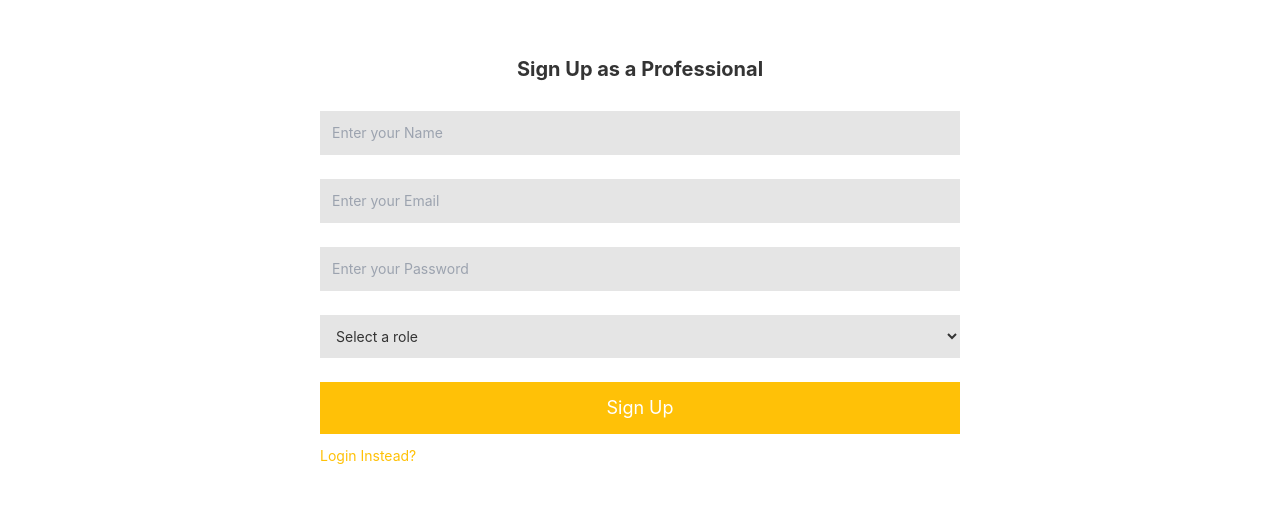
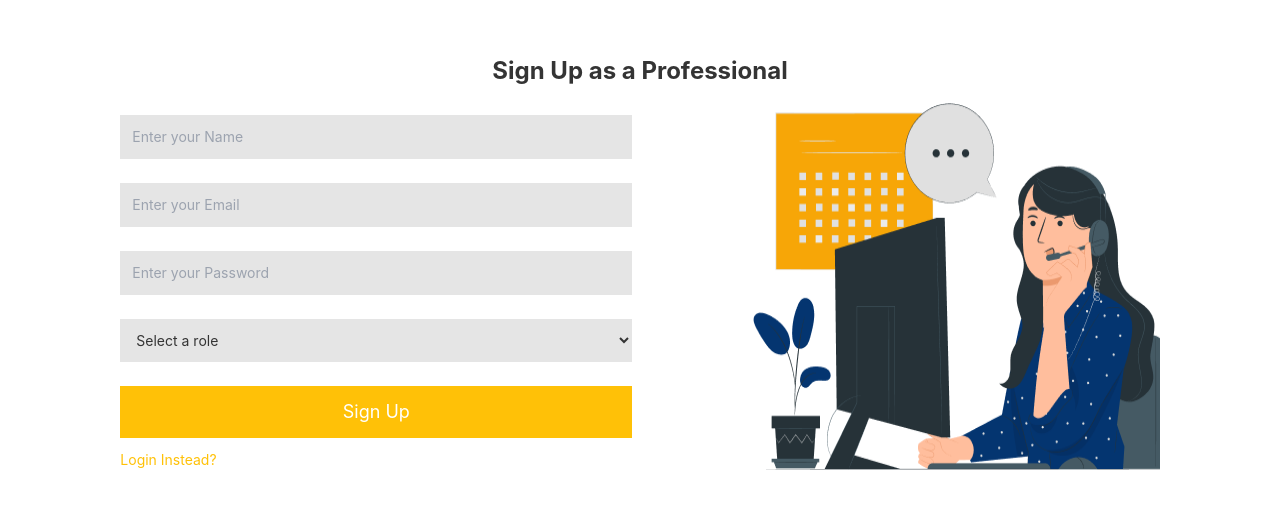
Before and after one commit to People-s-Power/citizen-plaint-admin, a Next.js app: page /professional/auth/signup in a window 1280 px wide. Shown: the part 105-614 px from the top of the page. Built offline with nearby package versions, Linux system fonts and the light colour scheme; what cookies-next would draw is missing.

Commit message:
password and layout

```diff
--- a/src/pages/professional/auth/index.jsx
+++ b/src/pages/professional/auth/index.jsx
@@ -39,8 +39,10 @@ const ProfAuth = () => {
     <Fragment>
       <title>CITIZEN PLAINT | Professional</title>
 
-      <div className="mx-auto lg:w-1/2 text-center lg:my-40">
-        <h1 className="my-4 font-bold text-xl">Login as a Professional</h1>
+      <div className="mx-auto text-center lg:my-40">
+        <h1 className="my-4 font-bold text-2xl">Login as a Professional</h1>
+        <div className="flex justify-evenly">
+          <div className="my-auto">
             <input
               type="text"
               className="p-3 w-full my-3 bg-[#E5E5E5]"
@@ -65,6 +67,9 @@ const ProfAuth = () => {
               <p className="text-left text-warning">Sign Up Instead</p>
             </Link>
           </div>
+          <img src="/images/assistant.png" alt="" />
+        </div>
+      </div>
       <ToastContainer />
     </Fragment>
   );
--- a/src/pages/professional/auth/signup.jsx
+++ b/src/pages/professional/auth/signup.jsx
@@ -41,8 +41,10 @@ const ProfAuth = () => {
     <Fragment>
       <title>CITIZEN PLAINT | Professional</title>
 
-      <div className="mx-auto lg:w-1/2 text-center lg:my-40">
-        <h1 className="my-4 font-bold text-xl">Sign Up as a Professional</h1>
+      <div className="mx-auto text-center lg:my-40">
+        <h1 className="my-4 font-bold text-2xl">Sign Up as a Professional</h1>
+        <div className="flex justify-evenly">
+          <div className="my-auto w-[40%]">
             <input
               type="text"
               className="p-3 w-full my-3 bg-[#E5E5E5]"
@@ -58,7 +60,7 @@ const ProfAuth = () => {
               value={email}
             />
             <input
-          type="text"
+              type="password"
               className="p-3 w-full my-3 bg-[#E5E5E5]"
               placeholder="Enter your Password"
               onChange={(e) => setPassword(e.target.value)}
@@ -84,6 +86,10 @@ const ProfAuth = () => {
               <p className="text-left text-warning">Login Instead?</p>
             </Link>
           </div>
+          <img src="/images/assistant.png" alt="" />
+        </div>
+
+      </div>
       <ToastContainer />
     </Fragment>
   );
```
Also changed, not shown: public/images/assistant.png (added). Lines whose indentation alone changed are shown as unchanged.
